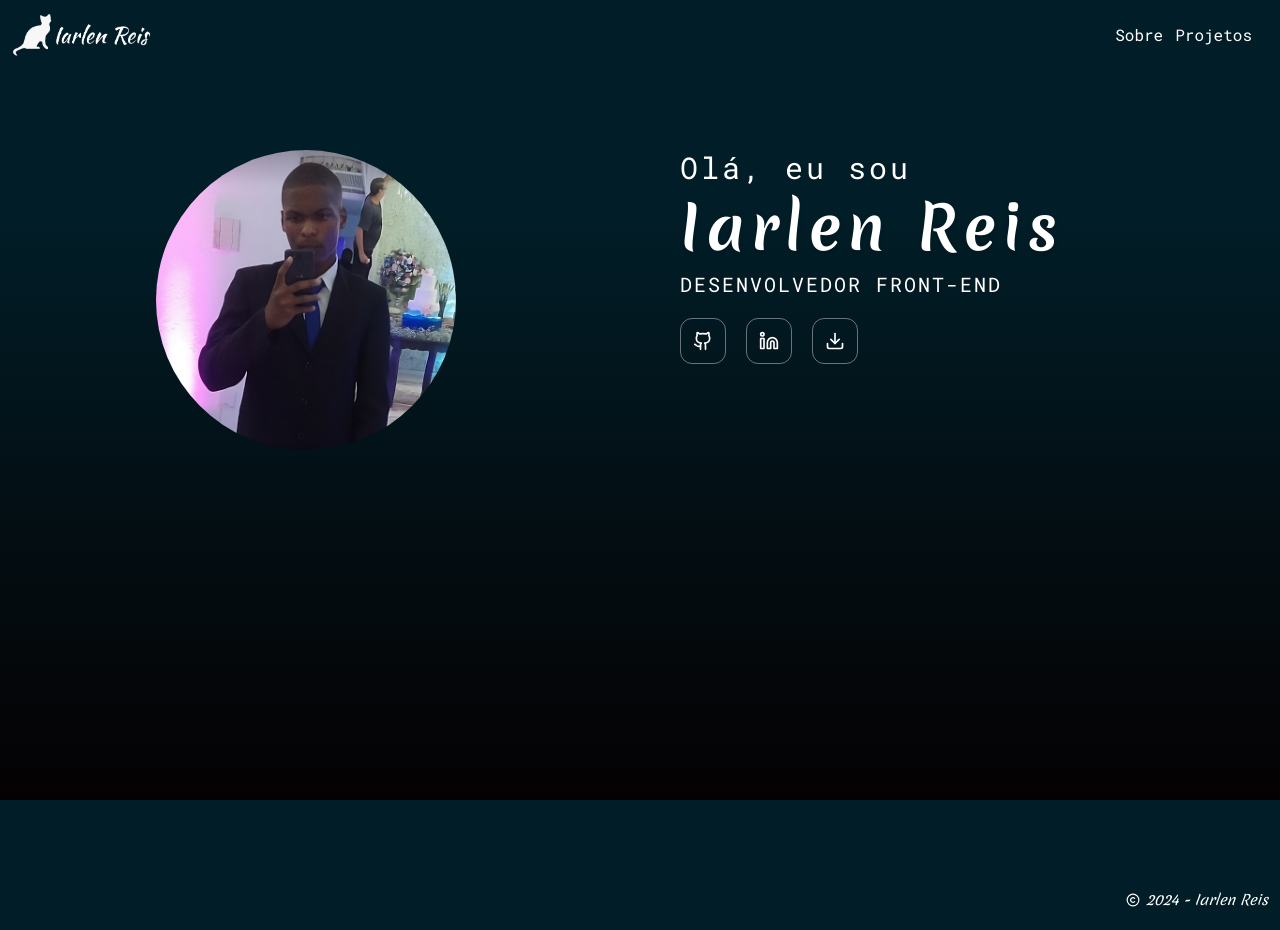
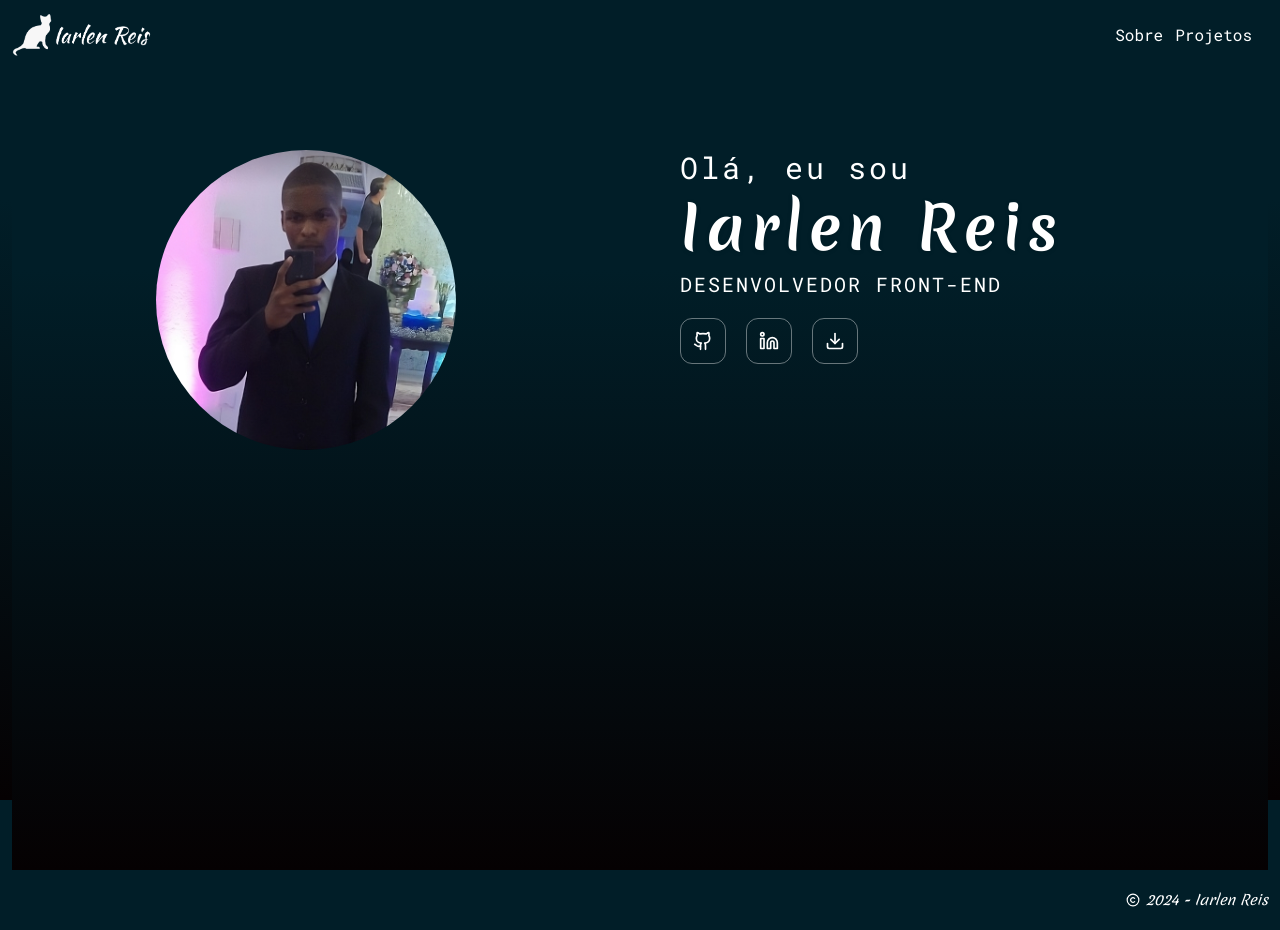
Before and after one commit to iarlen-reis/Portfolio, a Next.js app: page / in a window 1280 px wide. Built offline with nearby package versions, Linux system fonts and the light colour scheme.

Commit message:
styles: create class background and add on pages.

```diff
--- a/src/app/globals.css
+++ b/src/app/globals.css
@@ -3,7 +3,7 @@
 @tailwind utilities;
 
 
-body {
+body, .background {
   @apply bg-gradient-to-b from-[#011E28] from-25% to-[#050102] to-100% bg-fixed text-white antialiased min-h-screen;
 }
 
--- a/src/app/page.tsx
+++ b/src/app/page.tsx
@@ -5,7 +5,7 @@ import Image from 'next/image'
 
 export default function Home() {
   return (
-    <section className="flex grid-cols-1 flex-col gap-5 md:grid md:grid-cols-2 md:gap-20">
+    <section className="background flex grid-cols-1 flex-col gap-5 md:grid md:grid-cols-2 md:gap-20">
       <div className="mt-5 flex items-center justify-center md:mt-14 md:items-start xl:mt-20">
         <Image
           priority
--- a/src/app/projetos/page.tsx
+++ b/src/app/projetos/page.tsx
@@ -68,7 +68,7 @@ export default async function ProjectPage({ searchParams }: ParamProps) {
   const data = response.data
 
   return (
-    <section className="mt-4 flex min-h-screen flex-col gap-10 pb-12">
+    <section className="background mt-4 flex min-h-screen flex-col gap-10 pb-12">
       <div className="flex flex-col">
         <div className="flex flex-col gap-2">
           <h2 className="text-2xl">Meus projetos</h2>
--- a/src/app/sobre/page.tsx
+++ b/src/app/sobre/page.tsx
@@ -35,7 +35,7 @@ export default function AboutPage() {
 
   const ageInt = Math.floor(age)
   return (
-    <section className="flex flex-col gap-4 pb-12">
+    <section className="background flex flex-col gap-4 pb-12">
       <h1 className="mt-4 text-2xl md:text-3xl">Sobre mim</h1>
       <div className="flex w-full max-w-[1024px] flex-col gap-3 text-base text-zinc-300 sm:text-lg lg:text-xl">
         <p>
```
